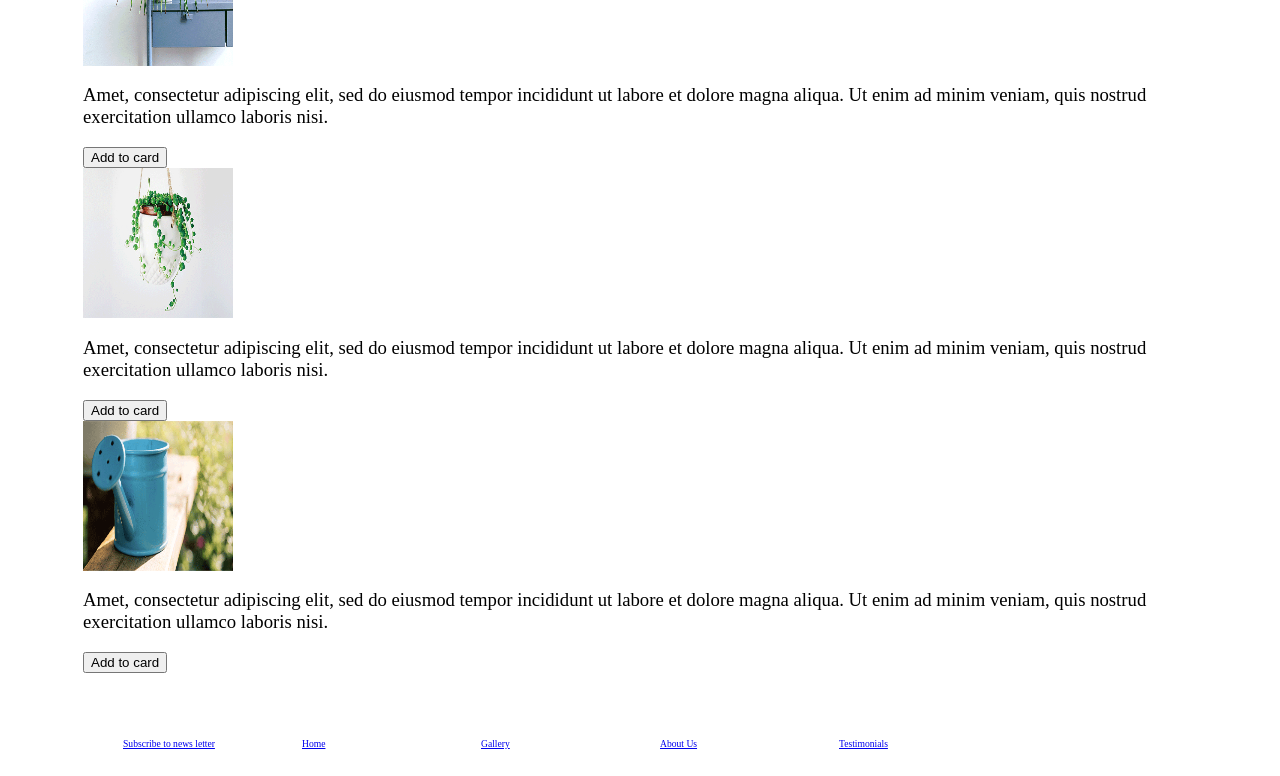
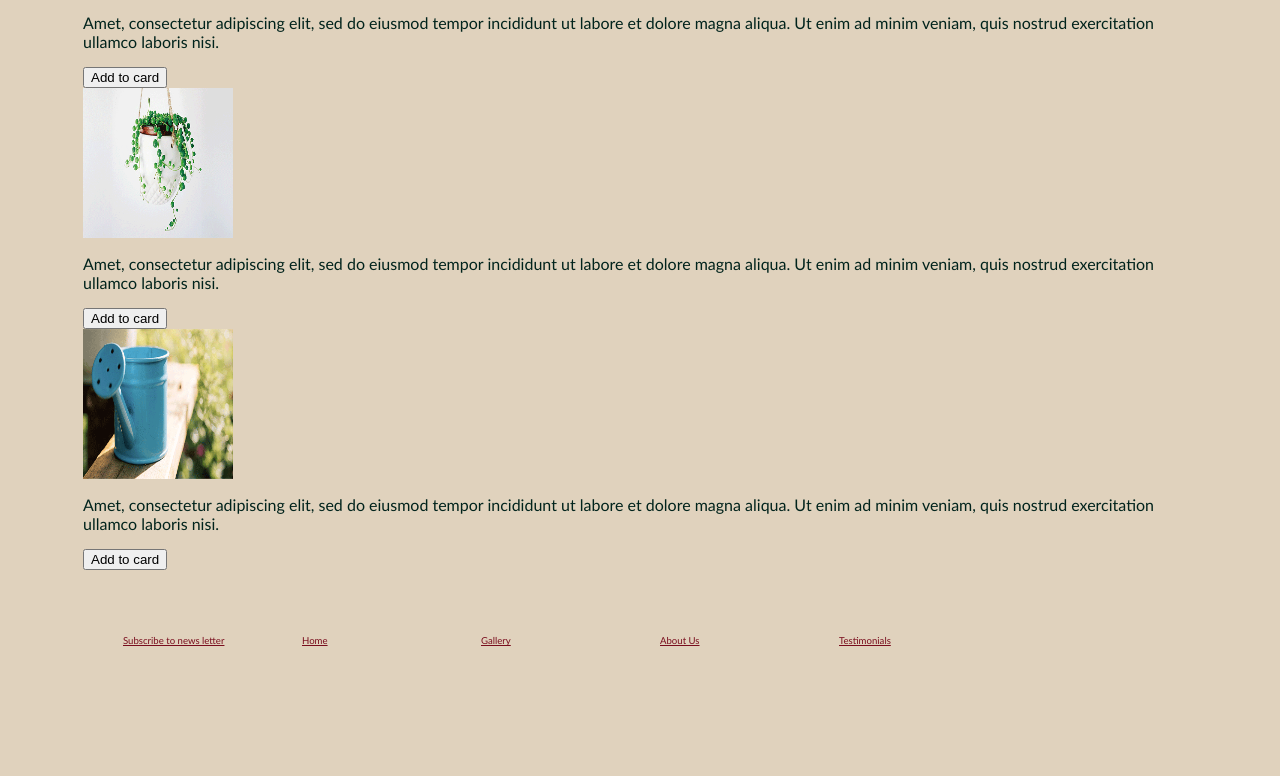
Before and after one commit to Aeyk/school, a plain HTML site: page sophia.org/web-design/gallery.html in a window 1280 px wide. Shown: the part 1742-2518 px from the top of the page. After the commit the page ends 2415 px from the top, so only its background shows below. Drawn offline with Linux system fonts and the light colour scheme.

Commit message:
feat/wip: typography

```diff
--- a/sophia.org/web-design/mobile.css
+++ b/sophia.org/web-design/mobile.css
@@ -1,3 +1,61 @@
+:root {
+  --bg-color: #E0D2BD;
+  --color-a: #4B4A1E;
+  --color-b: #79512E;
+  --color-c: #9D352E;
+  --color-d: #790D1D;
+  --color-e: #00231C;
+  --font-title-large: bold 30px "Arial";
+  --font-title: bold 25px "Arial";
+  --font-subtitle: 15px "Comfortaa";
+  --font-body-large: 16px "Calibri";
+  --font-body-strong: bold 16px "Calibri";
+  --font-body: 16px "Calibri";
+  --font-captions: 11px "Arial";
+}
+
+/* @font-face { */
+/*   font-family: "Arial"; */
+/*   src:  */
+/*        url('./ArialBold.ttf') format('truetype'); */
+/* } */
+
+/* @font-face { */
+/*   font-family: "Comfortaa"; */
+/*   src:  */
+/*        url('./ArialBold.ttf') format('truetype'); */
+/* } */
+
+
+/* @font-face { */
+/*   font-family: "Calibri"; */
+/*   src:  */
+/*        url('./ArialBold.ttf') format('truetype'); */
+/* } */
+
+
+html, body, p, h1, h2, h3, h4, h5 {
+    color: var(--color-e);
+    background-color: var(--bg-color);
+}
+html, body, p {
+    font: var(--font-body);
+}
+h1,h2,h3,h4,h5,h6 {
+    font: var(--font-title);
+}
+a {
+    color: var(--color-d);
+}
+
+a:hover {
+    color: var(--color-c);
+
+}
+
+a:active{
+    color: var(--color-c);
+}
 .container{
     /* height: 100%; */
     font-size: 1.17em;
```
